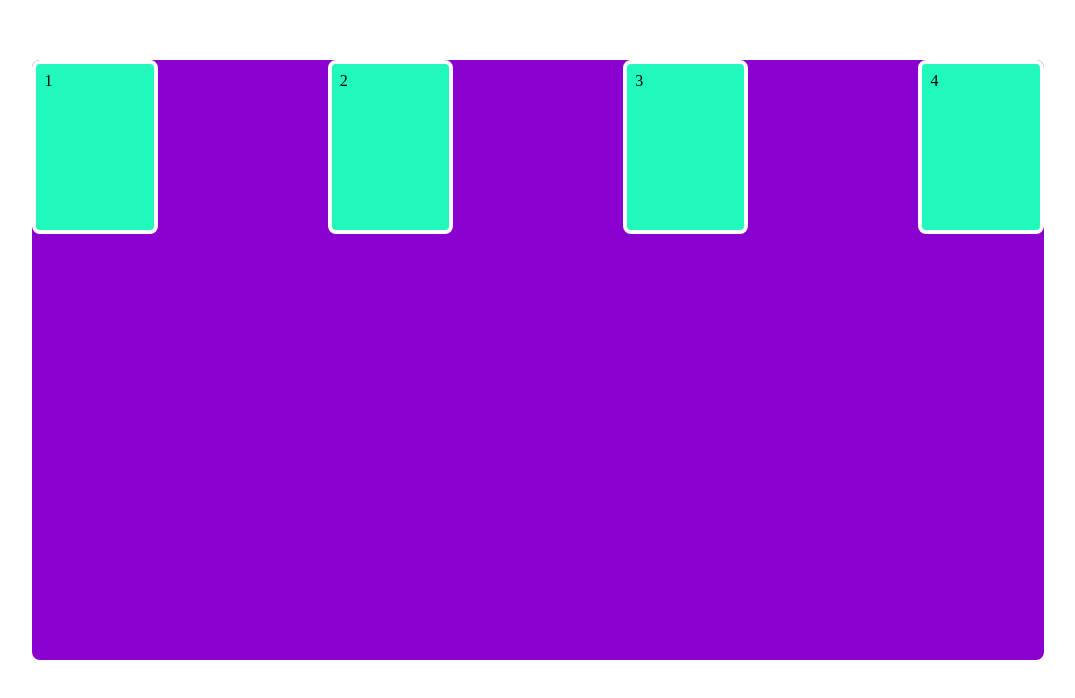
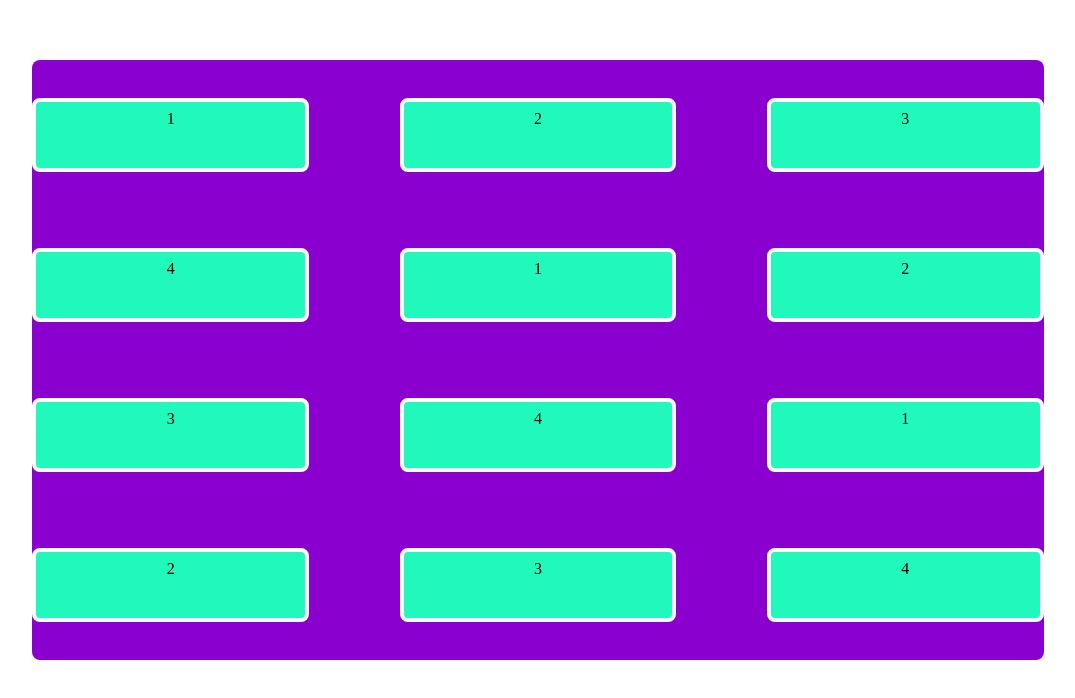
Before and after one commit to zRikelme/Front-End-Design-Essencial-HTML-CSS-JS, a plain HTML site: page Exercicios/ex-flexbox/index.html in a window 1280 px wide. Shown: the whole page, without its empty margins (102-1177 px from the left). Drawn offline with Linux system fonts and the light colour scheme.

Commit message:
atualizaçao

```diff
--- a/Exercicios/ex-flexbox/estilo/style.css
+++ b/Exercicios/ex-flexbox/estilo/style.css
@@ -11,6 +11,8 @@
     flex-wrap: wrap;*/
     flex-flow: row wrap;
     justify-content: space-between;
+    align-items: flex-start;
+    align-content: space-around;
 }
 
 .my-item{
@@ -18,6 +20,7 @@
     border-radius: 8px;
     padding: 8px;
     border: 4px solid white;
-    flex-basis: 10%;
-    height: 150px;
+    flex-basis: 25%;
+    height: 50px;
+    text-align: center;
 }
--- a/Exercicios/ex-flexbox/index.html
+++ b/Exercicios/ex-flexbox/index.html
@@ -26,6 +26,42 @@
             4
         </div>
 
+        <div class="my-item">
+            1
+        </div>
+
+        <div class="my-item">
+            2
+        </div>
+
+        <div class="my-item">
+            3
+        </div>
+
+        <div class="my-item">
+            4
+        </div>
+
+        <div class="my-item">
+            1
+        </div>
+
+        <div class="my-item">
+            2
+        </div>
+
+        <div class="my-item">
+            3
+        </div>
+
+        <div class="my-item">
+            4
+        </div>
+
+
+
+
+
     </div>
 </body>
 </html>
```
